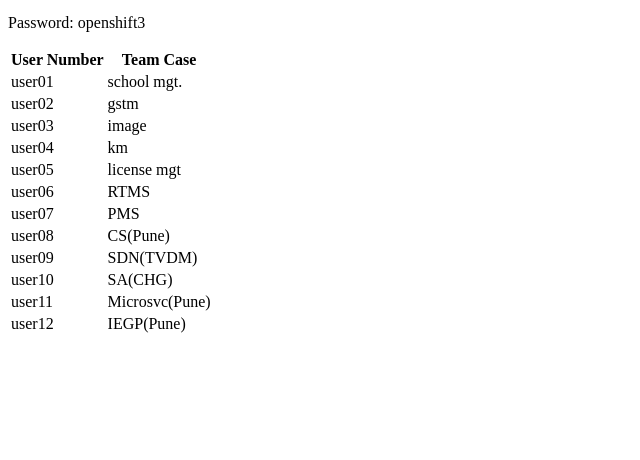
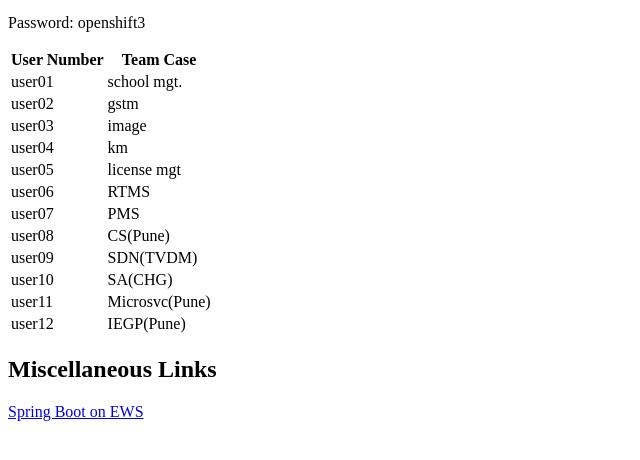
Before and after one commit to thoraxe/hackday, a plain HTML site: page index.html in a window 1280 px wide. Shown: the part 100-560 px from the top of the page, without its empty margins (0-640 px from the left). Drawn offline with Linux system fonts and the light colour scheme.

Commit message:
Added spring link

```diff
--- a/index.html
+++ b/index.html
@@ -61,5 +61,8 @@
       <td>user12</td>
       <td>IEGP(Pune)</td>
     </tr>
+  </table>
+  <h2>Miscellaneous Links</h2>
+  <p><a href="http://spring.io/blog/2014/03/07/deploying-spring-boot-applications#what-about-the-java-ee-application-server">Spring Boot on EWS</a></p>
 </body>
 </html>
```
